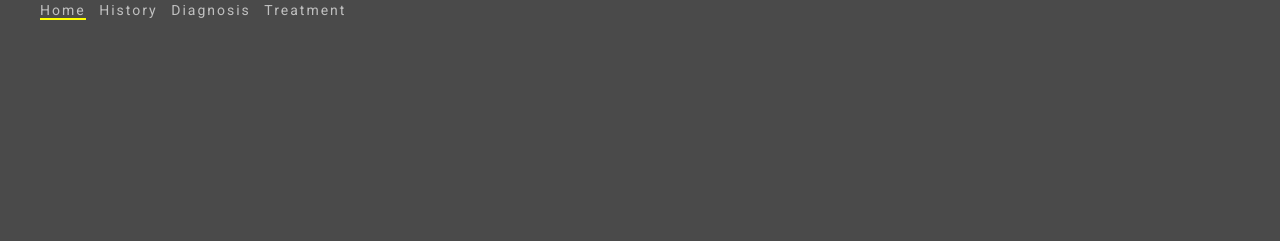
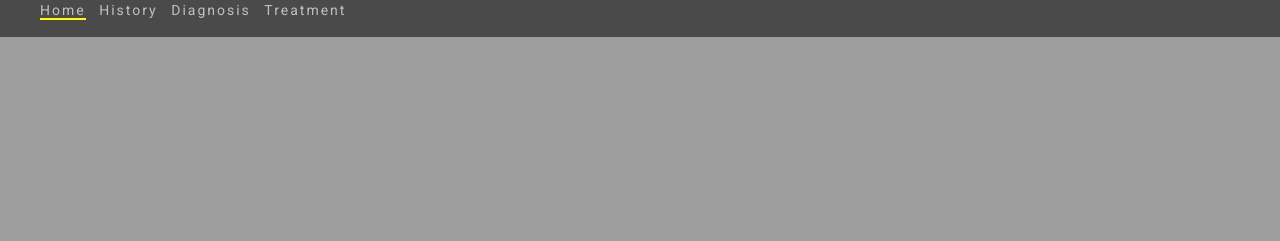
Before and after one commit to Code-Institute-Submissions/MS1-Cushings, a plain HTML site: page index.html in a window 1280 px wide. Shown: the top 241 px of the page. Drawn offline with nearby package versions, Linux system fonts and the light colour scheme; the site is published under a folder, as on GitHub Pages, so addresses that start at the root find nothing.

Commit message:
main image not loading on live site changed link in css

```diff
--- a/assets/css/style.css
+++ b/assets/css/style.css
@@ -68,7 +68,7 @@ h2 {
 
 .callout-container {
     height: 100vh;
-    background: url("/assets/images/ty.png") no-repeat center center fixed;
+    background: url("../images/ty.png") no-repeat center center fixed;
     -webkit-background-size: cover;
     -moz-background-size: cover;
     -o-background-size: cover;
```
Also changed, not shown: index.html (+1 -0 lines).
